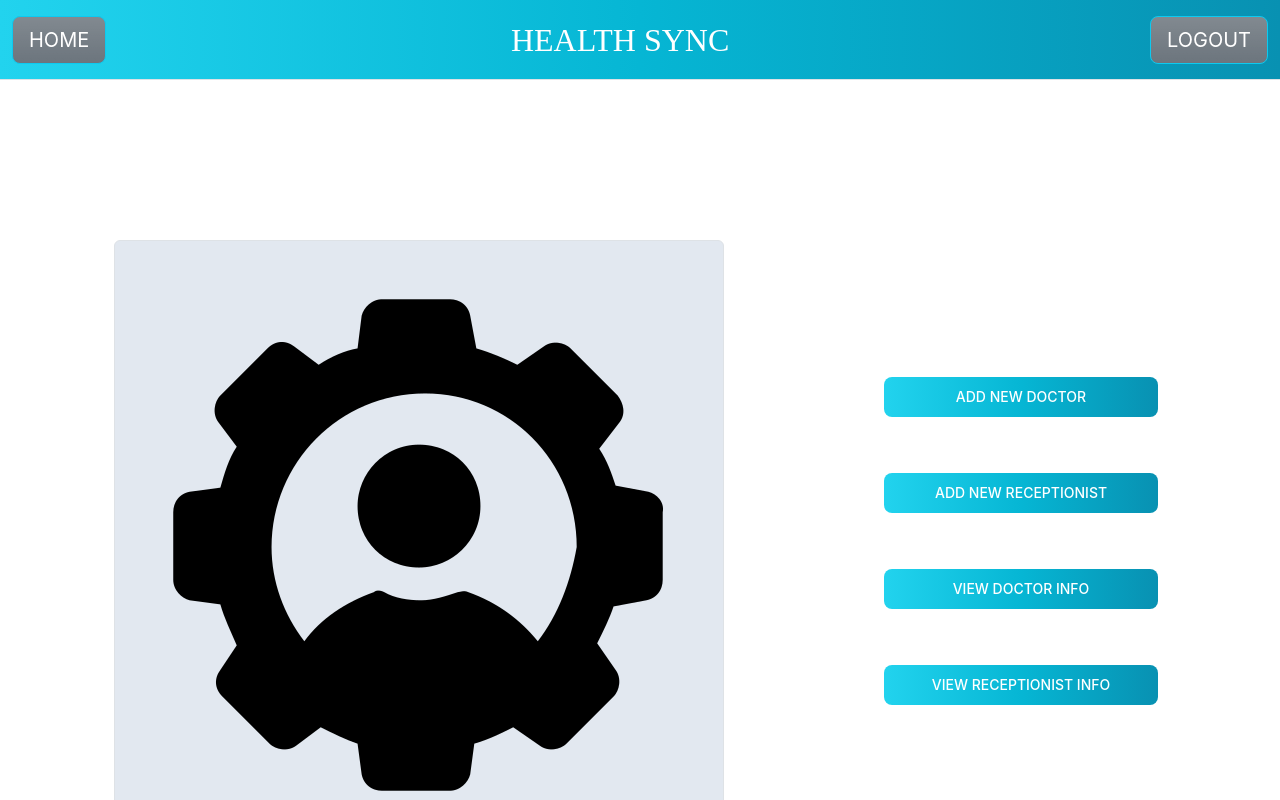
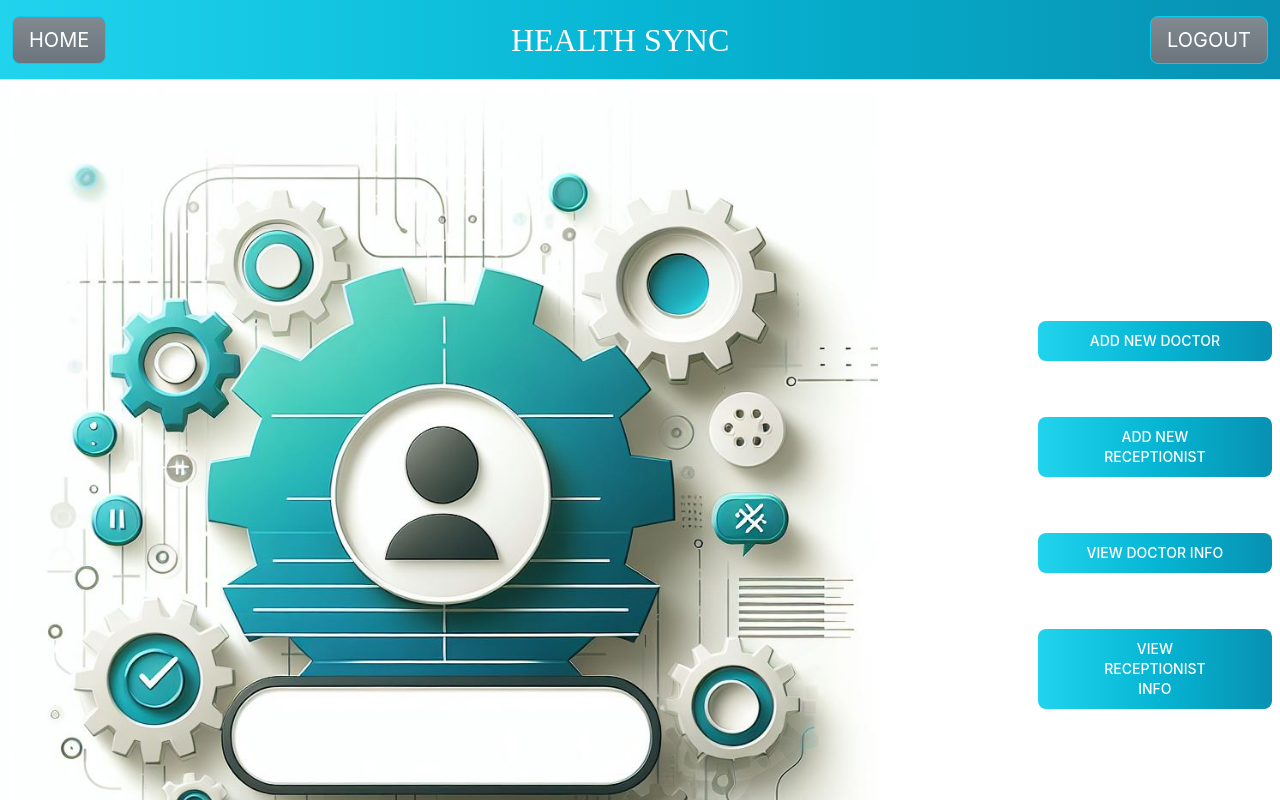
Before and after one commit to PranjalGawande/HealthCare-Application-Development, a React (Create React App) app: page /admin in a window 1280 px wide. Shown: the top 800 px of the page. Built offline with nearby package versions, Linux system fonts and the light colour scheme; sample sign-in values are in the browser's storage.

Commit message:
update admin dashboard

```diff
--- a/src/Components/AdminDashboard.js
+++ b/src/Components/AdminDashboard.js
@@ -1,6 +1,6 @@
 import React from "react";
 import { useEffect } from "react";
-import admin from "../assets/ADMIN.png";
+import admin from "../assets/AdminPage.jpg";
 import { useNavigate } from 'react-router-dom'
 import { NavLink } from "react-router-dom";
 
@@ -15,9 +15,9 @@ const AdminDashboard = () => {
   }, []);
   return (
     <div>
-      <div className="h-full flex justify-center items-center mt-20">
-        <div className="flex justify-evenly items-center gap-40 mt-20 border-amber-300 border-solid ">
-          <div className="border border-gray p-5 rounded-md bg-slate-200">
+      <div className="h-full flex justify-center items-center ">
+        <div className="flex justify-evenly items-center gap-40 border-amber-300 border-solid ">
+          <div className="">
             <img src={admin} className=""></img>
           </div>
           <div className="flex flex-col gap-5 ">
```
Also changed, not shown: src/assets/AdminPage.jpg (added).
